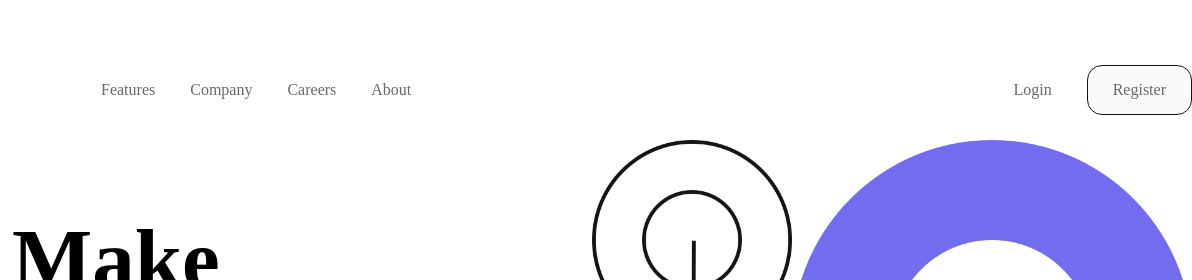
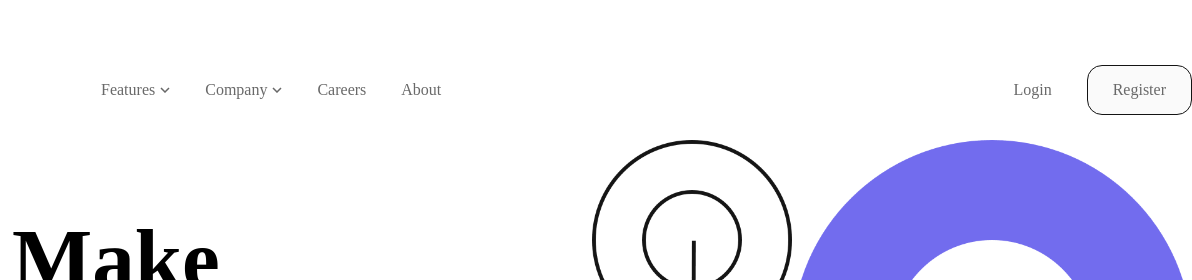
Before and after one commit to mistakeltu/fem_intro_section_with_dropdown, a website: page index.html in a window 1280 px wide. Shown: the top 280 px of the page, 88-1280 px from the left. Drawn offline with Linux system fonts and the light colour scheme; a web font is replaced by a local one.

Commit message:
Added arrows to nav

```diff
--- a/css/base/layout.css
+++ b/css/base/layout.css
@@ -50,6 +50,13 @@ main {
 .nav-button {
   color: var(--gray);
   text-decoration: none;
+}
+
+.arr-container {
+  display: flex;
+  justify-content: center;
+  align-items: center;
+  gap: 5px;
 }
 
 .login-box .register {
--- a/index.html
+++ b/index.html
@@ -45,8 +45,22 @@
             <img src="./images/logo.svg" alt="Logo" />
           </div>
           <nav>
-            <a class="nav-button" href="#">Features</a>
-            <a class="nav-button" href="#">Company</a>
+            <div class="arr-container">
+              <a class="nav-button" href="#">Features </a>
+              <img
+                class="nav-arr-down"
+                src="./images/icon-arrow-down.svg"
+                alt=""
+              />
+            </div>
+            <div class="arr-container">
+              <a class="nav-button" href="#">Company </a>
+              <img
+                class="nav-arr-down"
+                src="./images/icon-arrow-down.svg"
+                alt=""
+              />
+            </div>
             <a class="nav-button" href="#">Careers</a>
             <a class="nav-button" href="#">About</a>
           </nav>
```
